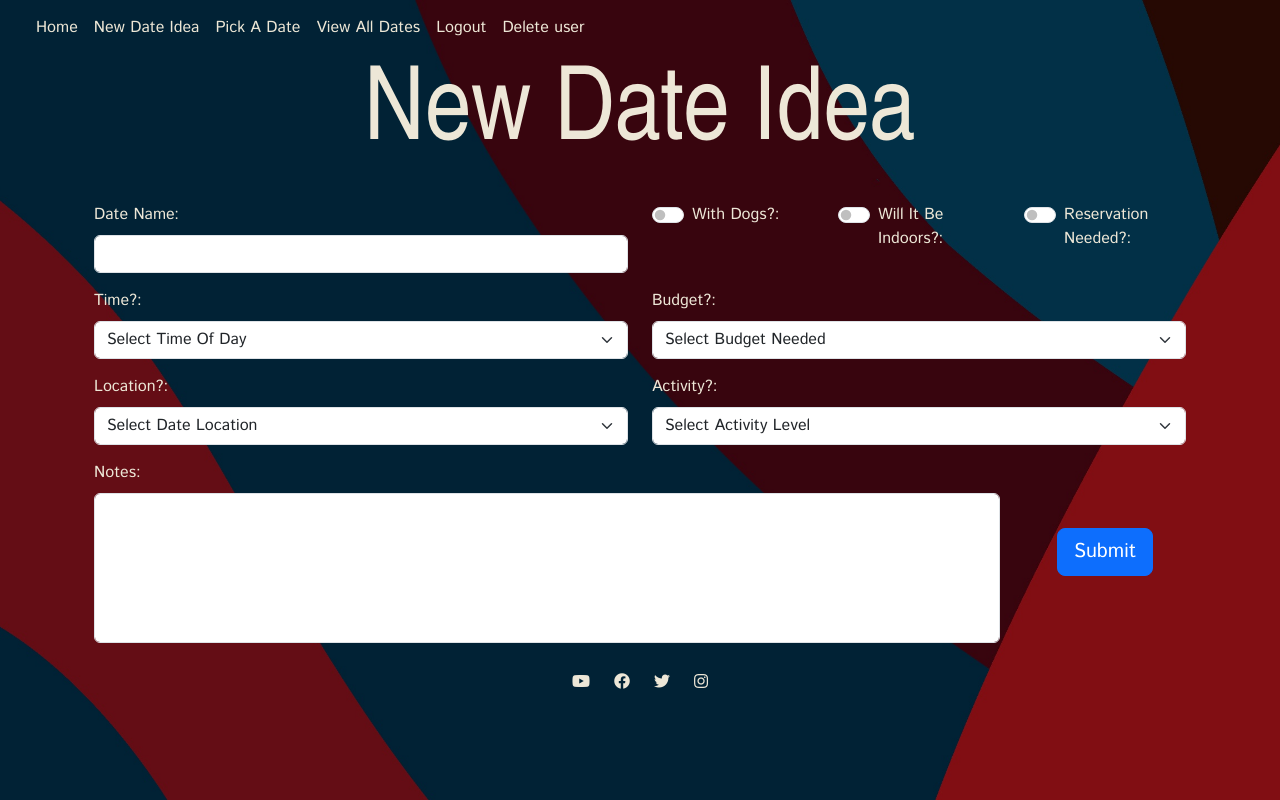
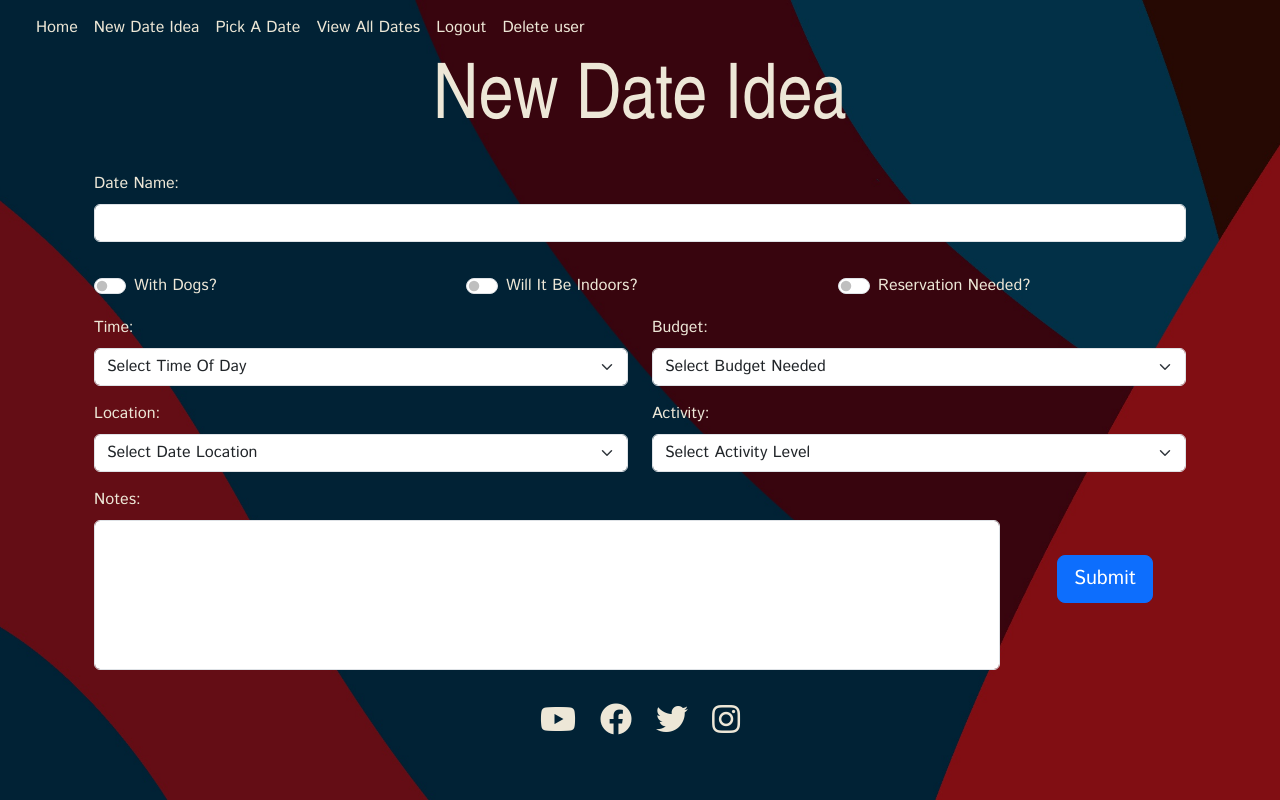
Before and after one commit to LukeThornton92/Milestone-Project-3-DATEVAULT, a Flask app: page /new_idea in a window 1280 px wide. Run offline with Flask 3, Linux system fonts and the light colour scheme; the visitor is signed in with stand-in values (Sample User, id 1); some web fonts are replaced.

Commit message:
fix: new idea positioning

```diff
--- a/datevault/static/css/style.css
+++ b/datevault/static/css/style.css
@@ -2,6 +2,7 @@ body {
   background-image: url(../images/Background_1.jpg);
   background-size: cover;
   background-position: center;
+  background-color: #023047;
   height: 100vh;
   margin: 0;
   color: #ede7d7;
@@ -10,33 +11,39 @@ body {
   background-attachment: fixed;
 }
 
+/* Fonts and text */
 p {
   font-size: medium;
 }
 h1 {
-  font-size: 8vw;
+  font-size: 6vw;
   text-align: center;
   font-family: "Calistoga", "Arial Narrow", Arial, sans-serif;
 }
 
 h2 {
-  font-size: 6vw;
+  font-size: 4vw;
   text-align: center;
   font-family: "Calistoga", "Arial Narrow", Arial, sans-serif;
 }
 
 h3 {
-  font-size: 3vw;
+  font-size: 2vw;
   text-align: center;
   font-family: "Istok Web", "Arial Narrow", Arial, sans-serif;
 }
 
 h5 {
-  font-size: 2vw;
+  font-size: 1.5vw;
   text-align: center;
   font-family: "Istok Web", "Arial Narrow", Arial, sans-serif;
 }
 
+@media (max-width: 1024px) {
+  h5 {
+    font-size: large;
+  }
+}
 input,
 textarea,
 select {
@@ -96,6 +103,7 @@ select {
 
 .footer-list {
   padding-left: 0;
+  font-size: 200%;
 }
 ul {
   list-style: none;
@@ -133,6 +141,16 @@ textarea {
   }
 }
 
+@media (max-width: 1024px) {
+  .switch-container {
+    width: 33.33%; /* Each switch will take one-third of the width */
+    display: inline-block; /* Makes them inline on larger screens */
+  }
+  .switch-break {
+    width: 100%; /* Ensures that each switch breaks to a new line */
+  }
+}
+
 /* Pick a date page */
 #random-date {
   background-color: #ede7d7;
--- a/datevault/templates/add_partner.html
+++ b/datevault/templates/add_partner.html
@@ -1,6 +1,6 @@
 {% extends "base.html" %} {% block content %}
 <h1>Add Partner</h1>
-<h2>Please hand this over to your partner to get signed up!</h2>
+<h3>Please hand this over to your partner to get signed up!</h3>
 <form method="POST" action="{{ url_for('add_partner') }}">
   <div class="mb-3">
     <label for="partner_user_name" class="form-label">User Name</label>
--- a/datevault/templates/new_idea.html
+++ b/datevault/templates/new_idea.html
@@ -4,20 +4,20 @@
 <div class="container">
   <form method="POST" action="{{ url_for('new_idea') }}">
     <div class="row">
-      <div class="col-12 col-md-6 pt-3">
+      <div class="col-12 pt-3">
         <label for="name" class="form-label">Date Name:</label>
         <input
           name="name"
           id="name"
           class="form-control"
-          aria-describedby="#"
           required
           type="text"
         />
       </div>
-      <div class="col-12 col-md-2 mt-3 mt-md-0 pt-3">
+    </div>
+    <div class="row mt-3">
+      <div class="col-12 col-md-4 pt-3">
         <div class="form-check form-switch">
-          <label for="is_dog" class="form-check-label">With Dogs?:</label>
           <input
             class="form-check-input"
             type="checkbox"
@@ -25,13 +25,11 @@
             value="yes"
             name="is_dog"
           />
+          <label for="is_dog" class="form-check-label">With Dogs?</label>
         </div>
       </div>
-      <div class="col-12 col-md-2 mt-3 mt-md-0 pt-3">
+      <div class="col-12 col-md-4 pt-3">
         <div class="form-check form-switch">
-          <label for="is_indoor" class="form-check-label"
-            >Will It Be Indoors?:</label
-          >
           <input
             class="form-check-input"
             type="checkbox"
@@ -39,13 +37,13 @@
             name="is_indoor"
             value="yes"
           />
+          <label for="is_indoor" class="form-check-label"
+            >Will It Be Indoors?</label
+          >
         </div>
       </div>
-      <div class="col-12 col-md-2 mt-3 mt-md-0 pt-3">
+      <div class="col-12 col-md-4 pt-3">
         <div class="form-check form-switch">
-          <label for="is_reservation" class="form-check-label"
-            >Reservation Needed?:</label
-          >
           <input
             class="form-check-input"
             type="checkbox"
@@ -53,6 +51,9 @@
             name="is_reservation"
             value="yes"
           />
+          <label for="is_reservation" class="form-check-label"
+            >Reservation Needed?</label
+          >
         </div>
       </div>
     </div>
@@ -60,7 +61,7 @@
     <div class="row">
       <div class="col-12 col-md-6 mx-auto pt-3">
         <!-- Time Dropdown -->
-        <label for="is_time" class="form-label">Time?:</label>
+        <label for="is_time" class="form-label">Time:</label>
         <select
           name="is_time"
           id="is_time"
@@ -76,7 +77,7 @@
       </div>
       <div class="col-12 col-md-6 mx-auto pt-3">
         <!-- Budget Dropdown -->
-        <label for="is_budget" class="form-label">Budget?:</label>
+        <label for="is_budget" class="form-label">Budget:</label>
         <select
           name="is_budget"
           id="is_budget"
@@ -95,7 +96,7 @@
     <div class="row">
       <div class="col-12 col-md-6 mx-auto pt-3">
         <!-- Location Dropdown -->
-        <label for="is_location" class="form-label">Location?:</label>
+        <label for="is_location" class="form-label">Location:</label>
         <select
           name="is_location"
           id="is_location"
@@ -111,7 +112,7 @@
       </div>
       <div class="col-12 col-md-6 pt-3">
         <!-- Activity Dropdown -->
-        <label for="is_activity" class="form-label">Activity?:</label>
+        <label for="is_activity" class="form-label">Activity:</label>
         <select
           name="is_activity"
           id="is_activity"
```
